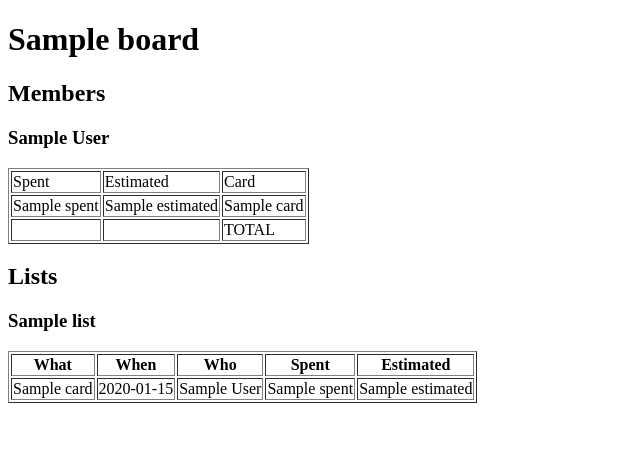
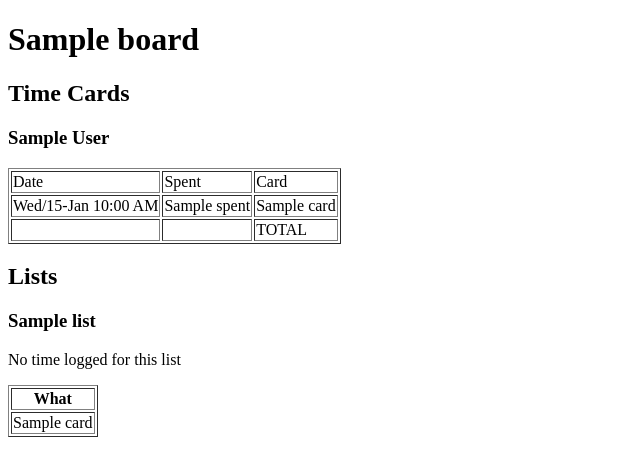
Before and after one commit to faraday-effect/time-table, a Flask app: template templates/board-detail.html in a window 1280 px wide. Shown: the top 476 px of the page, without its empty margins (0-640 px from the left). Run offline with Flask 2, Linux system fonts and the light colour scheme; the template is opened without the code that fills it: most values are stand-ins (such as "Sample title", 1, 10 or a date in 2020); parts of the project's set-up code (start-up, migrations or seed data) failed here and were passed over.

Commit message:
Improved reporting.

```diff
--- a/templates/board-detail.html
+++ b/templates/board-detail.html
@@ -2,33 +2,37 @@
 
 {% block title %}{{ board.name }}{% endblock %}
 
+{% macro timestamp(datetime) %}
+    {{ datetime.strftime('%a/%d-%b %I:%M %p') }}
+{% endmacro %}
+
 {% block content %}
     <h1>{{ board.name }}</h1>
-    <h2>Members</h2>
-    {% for member in board.members %}
+    <h2>Time Cards</h2>
+    {% for member in board.members|sort(attribute='last_name') %}
         <h3>{{ member.full_name }}</h3>
         {% if member.time_entries %}
             <table border="1">
                 <thead>
                 <tr>
+                    <td>Date</td>
                     <td>Spent</td>
-                    <td>Estimated</td>
                     <td>Card</td>
                 </tr>
                 </thead>
                 <tbody>
-                {% for time_entry in member.time_entries %}
+                {% for time_entry in member.time_entries|sort(attribute='datetime') %}
                     <tr>
+                        <td>{{ timestamp(time_entry.datetime) }}</td>
                         <td>{{ time_entry.spent }}</td>
-                        <td>{{ time_entry.estimated }}</td>
                         <td>{{ time_entry.card.name }}</td>
                     </tr>
                 {% endfor %}
                 </tbody>
                 <tfoot>
                 <tr>
+                    <td></td>
                     <td>{{ member.total_time.spent }}</td>
-                    <td>{{ member.total_time.estimated }}</td>
                     <td>TOTAL</td>
                 </tr>
                 </tfoot>
@@ -42,6 +46,7 @@
     {% for list in board.lists if not list.closed %}
         <h3>{{ list.name }}</h3>
         {% if list.cards %}
+            {% if list.has_time_logged %}
                 <table border="1">
                     <thead>
                     <tr>
@@ -50,29 +55,64 @@
                         <th>Who</th>
                         <th>Spent</th>
                         <th>Estimated</th>
+                        <th>Total Spent</th>
+                        <th>Total Estimated</th>
+                        <th>Remaining</th>
                     </tr>
                     </thead>
                     <tbody>
                     {% for card in list.cards %}
-                    {% for time in card.time_entries %}
+                        {% for time in card.time_entries|sort(attribute='datetime') %}
                             <tr>
+                                {% set num_entries = card.time_entries|length %}
                                 {% if loop.first %}
-                                <td rowspan="{{ card.time_entries|length }}">{{ card.name }}</td>
+                                    <td rowspan="{{ num_entries }}">{{ card.name }}</td>
                                 {% endif %}
-                            <td>{{ time.datetime.strftime('%Y-%m-%d') }}</td>
+                                <td>{{ timestamp(time.datetime) }}</td>
                                 <td>{{ time.person.full_name }}</td>
                                 <td>{{ time.spent }}</td>
                                 <td>{{ time.estimated }}</td>
+                                {%  if loop.first %}
+                                    <td rowspan="{{ num_entries }}">{{ card.total_time_spent }}</td>
+                                    <td rowspan="{{ num_entries }}">{{ card.total_time_estimated }}</td>
+                                    <td rowspan="{{ num_entries }}">{{ card.total_time_remaining }}</td>
+                                {% endif %}
                             </tr>
                         {% else %}
                             <tr>
                                 <td>{{ card.name }}</td>
-                            <td colspan="4">N/A</td>
+                                <td colspan="7">N/A</td>
                             </tr>
                         {% endfor %}
                     {% endfor %}
                     </tbody>
+                    <tfoot>
+                    <tr>
+                        <td colspan="5">TOTALS</td>
+                        <td>{{ list.total_time_spent }}</td>
+                        <td>{{ list.total_time_estimated }}</td>
+                        <td>{{ list.total_time_remaining }}</td>
+                    </tr>
+                    </tfoot>
                 </table>
+            {% else %} {# No time logged for list #}
+                <p>No time logged for this list</p>
+                <table border="1">
+                    <thead>
+                    <tr>
+                        <th>What</th>
+                    </tr>
+                    </thead>
+                    <tbody>
+                    {% for card in list.cards %}
+                        <tr>
+                            <td>{{ card.name }}</td>
+                        </tr>
+                    {% endfor %}
+                    </tbody>
+
+                </table>
+            {% endif %}
         {% else %}
             <p>No Cards</p>
         {% endif %}
```
Also changed, not shown: trello.py (+34 -16 lines). Lines whose indentation alone changed are shown as unchanged.
